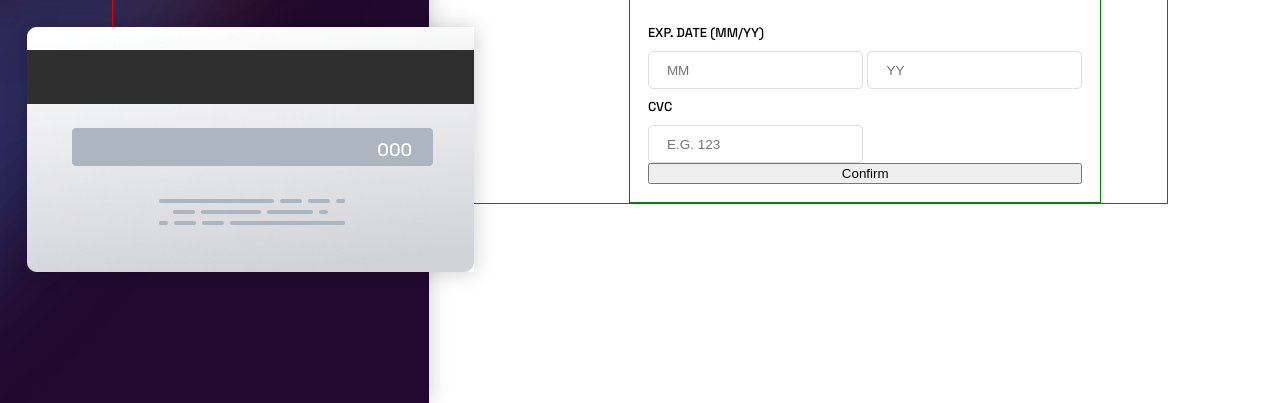
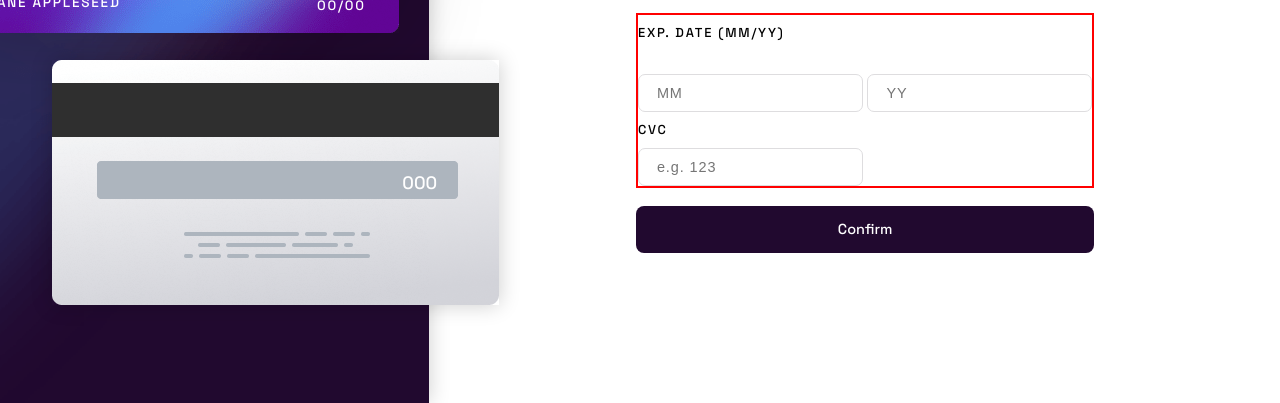
Before and after one commit to Christopher-kenway/interactive-card-form, a plain HTML site: page interactive-card-details-form-main/index.html in a window 1280 px wide. Shown: the part 397-800 px from the top of the page. Drawn offline with Linux system fonts and the light colour scheme.

Commit message:
new changes

```diff
--- a/interactive-card-details-form-main/Style.css
+++ b/interactive-card-details-form-main/Style.css
@@ -8,6 +8,7 @@
 
     --fs-100: 0.72rem;
     --fs-200: 0.75rem;
+    --fs-300: 0.805rem;
     --fs-400: 1rem;
     --fs-500: 1.125rem;
     --fs-600: 1.725rem;
@@ -65,7 +66,6 @@ p{
     display: flex;
     align-items: center;
     justify-content: center;
-    border: 1px solid red;
     margin-top: 5rem;
 }
 
@@ -81,7 +81,7 @@ p{
 .card01{
     display: flex;
       width: 100%;
-      transform: translate(-14rem, -2rem);
+      transform: translate(-12rem, -2rem);
 }
 
 .bgcard{
@@ -124,8 +124,8 @@ p{
     display: flex;
     justify-content: center;
     align-items: center;
-    transform: translate(-8.5rem, 0);
-    border: 2px solid red;
+    transform: translate(-6.5rem, 0);
+
     margin-top: 3rem;
 }
 
@@ -146,7 +146,7 @@ p{
 .cardform{
   display: flex;
   flex-direction: column;
-  border: 1px solid green;
+
   justify-content: center;
   padding: 1rem 1rem;
 }
@@ -154,17 +154,39 @@ p{
 .label{
     font-size: var(--fs-100);
     font-weight: var(--fw-light);
-    margin-top: 1rem;
     color: var(--clr-activeinput);
     text-transform: uppercase;
     line-height: 2rem;
+    letter-spacing: .1rem;
 }
 
 .input {
     padding: 1rem;
    border: 1.2px solid var(--clr-Lightgrayish);
    height: 2rem;
-   border-radius: 5px;
-   font-size: var(--fs-200);
-   text-transform: uppercase;
+   border-radius: 7px;
+   font-size: var(--fs-300);
+   letter-spacing: .05rem;
 }
+
+.cardform > span {
+    font-size: var(--fs-100);
+    font-weight: var(--fw-light);
+    color: var(--clr-inputerr);
+    margin-top: 1rem;
+}
+
+.dateCvc{
+    border: 2px solid red;
+
+}
+.submit{
+    font-family: var(--ff-family);
+    background-color: var(--clr-darkviolet);
+    color: var(--clr-primary);
+    font-size: var(--fs-300);
+    line-height: 2.5rem;
+    border: none;
+    margin-top: 1rem;
+    border-radius: 8px;
+}
--- a/interactive-card-details-form-main/index.html
+++ b/interactive-card-details-form-main/index.html
@@ -43,12 +43,15 @@
         <span id="numberError" class="error"></span><br>
 
         <div class="dateCvc">
-        <label class="label" class="label" for="cvc">Exp. Date (MM/YY)</label><br>
-        <input class="input" placeholder="MM" type="text" id="MM" name="month" required>
+
+      <div class="label" class="label" for="cvc">Exp. Date (MM/YY)</div><br>
+   <input class="input " placeholder="MM" type="text" id="MM"           name="month" required>
         <input class="input" placeholder="YY" type="text" id="YY" name="year" required><br>
+
         <label class="label" for="cardHolder">CVC</label><br>
         <input class="input" placeholder="e.g. 123" type="text" id="CVC" name="cvc" required>
         <span id="nameError" class="error"></span><br>
+
       </div>
       <button type="submit" id="submit" class="submit">Confirm
       </button>
```
